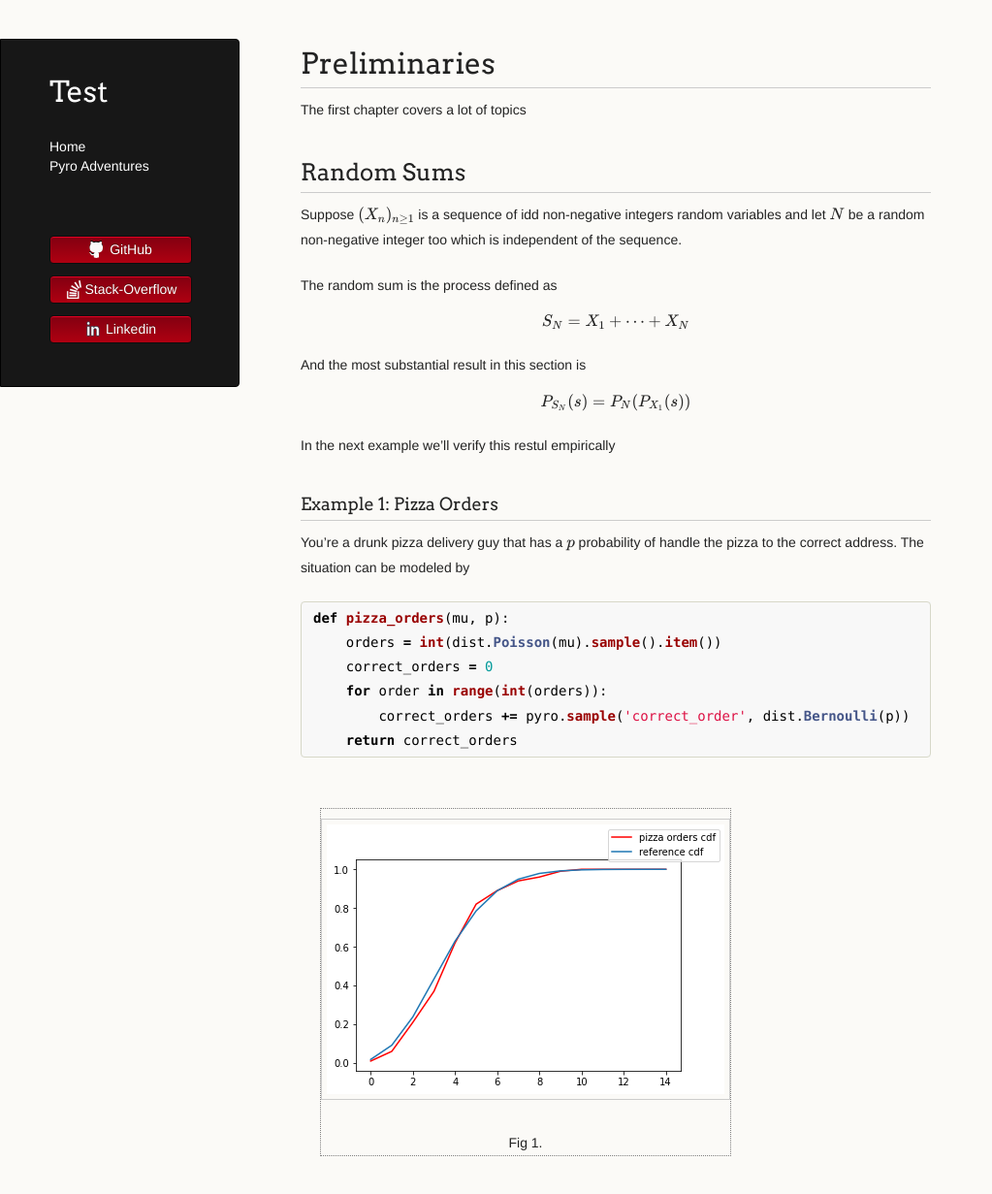
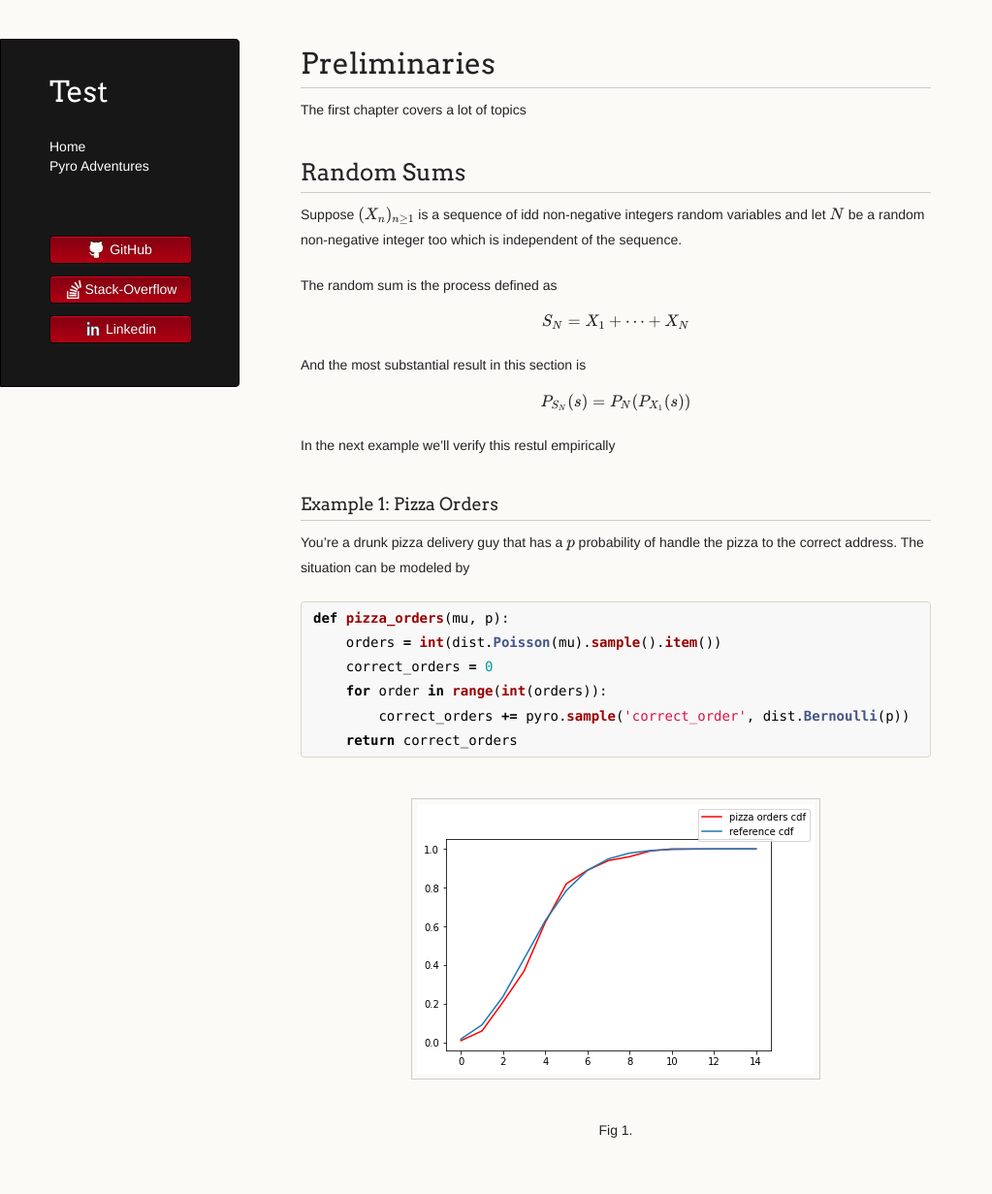
Before and after one commit to LemonPy29/LemonPy29.github.io, a Jekyll site: the page built from pyro-adventures/preliminaries.md, in a window 1280 px wide and 1312 px high. Shown: the top 1231 px of the window at 97% size, without its empty margins (0-1023 px from the left). Built offline with Jekyll 4.4.1, drawn with Linux system fonts in a browser that asks for light colours; nearby versions of some CDN libraries; the repository's description, which GitHub fills in, is left out.

Commit message:
Update jekyll-theme-dinky.scss

```diff
--- a/_sass/jekyll-theme-dinky.scss
+++ b/_sass/jekyll-theme-dinky.scss
@@ -181,14 +181,7 @@ pre {
 
 /* Figures */
 figure {
-    display: inline-block;
     text-align: center;
-    border: 1px dotted gray;
-    margin: 20px; /* adjust as needed */
-}
-
-figure img {
-    vertical-align: top;
 }
 
 figure figcaption {
```
